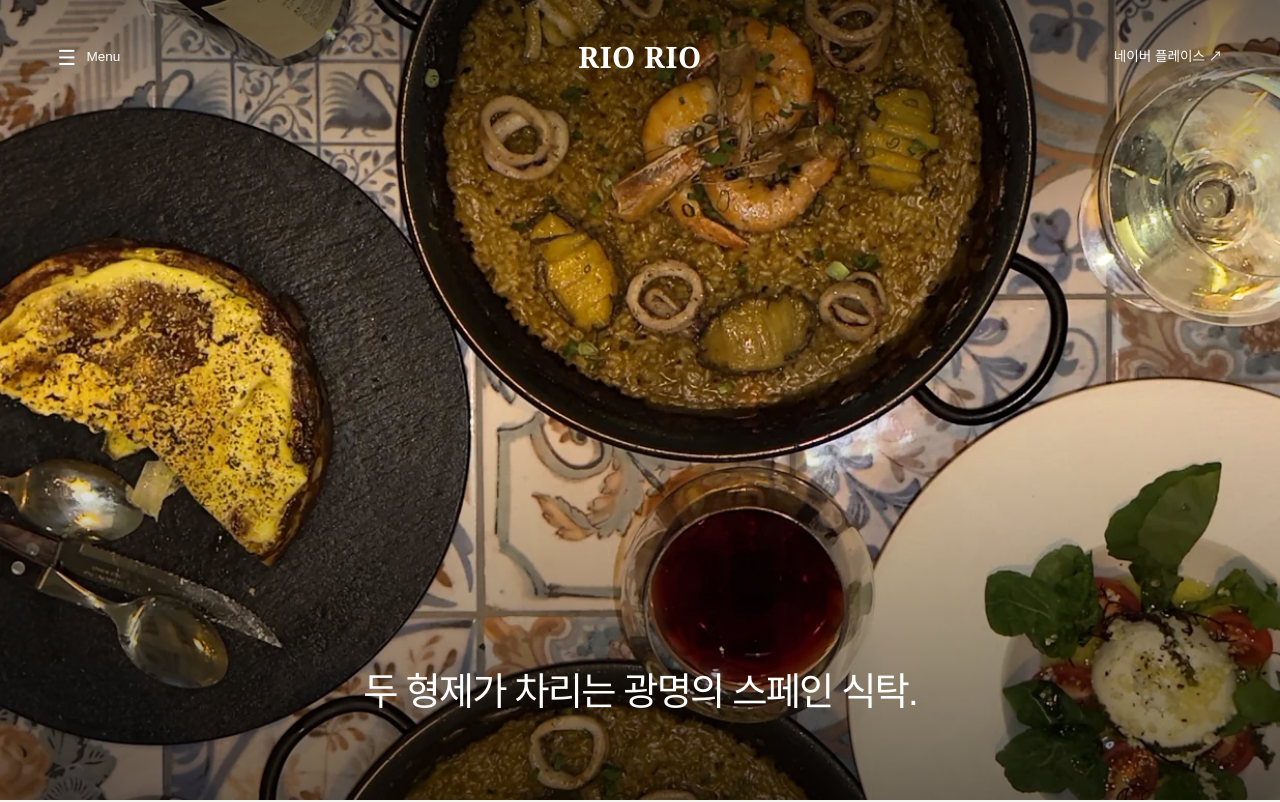
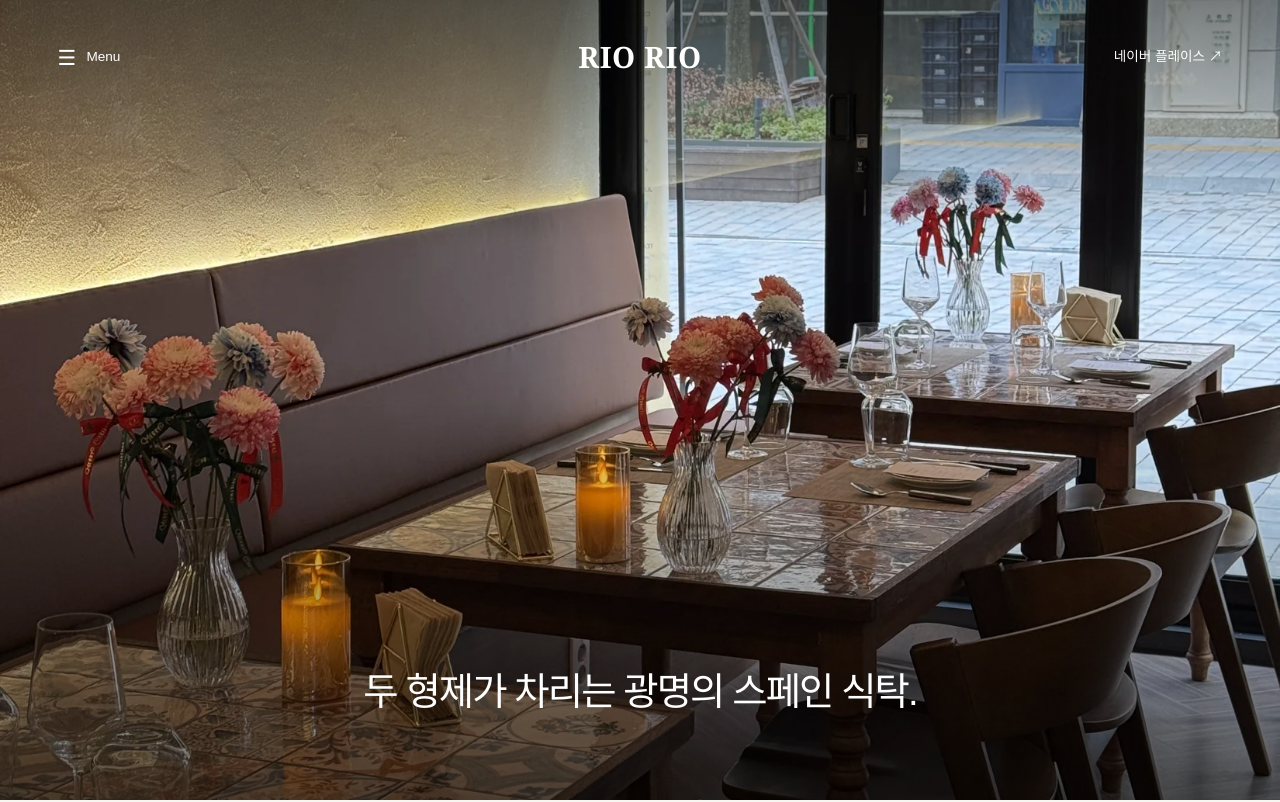
Before and after one commit to euijeong-Kang/riorio, a React (Vite) app: page / in a window 1280 px wide. Shown: the top 802 px of the page. Built offline with nearby package versions, Linux system fonts and the light colour scheme; a web font is replaced by a local one.

Commit message:
Use restaurant interior as home hero

```diff
--- a/src/pages/home/home.css
+++ b/src/pages/home/home.css
@@ -34,7 +34,7 @@
 .editorial-dish, .editorial-kitchen { display:block; width:100%; object-fit:cover; }
 .editorial-dish { height:100%; object-position:center; }
 .editorial-kitchen { object-position:center 65%; filter:grayscale(100%); }
-.editorial-hero-image { object-position:center 48%; }
-@media(max-width:700px) { .editorial-hero-image { object-position:center 48%; } .editorial-dish { height:auto; } }
+.editorial-hero-image { object-position:center 62%; }
+@media(max-width:700px) { .editorial-hero-image { object-position:center 62%; } .editorial-dish { height:auto; } }
 
 .editorial-footer-links { display:flex; gap:2rem; flex-wrap:wrap; }
--- a/src/pages/home/page.tsx
+++ b/src/pages/home/page.tsx
@@ -28,7 +28,7 @@ export default function Home({ english = false }: { english?: boolean }) {
 
   return <div className="editorial-home">
     <section className="editorial-hero">
-      <img className="editorial-hero-image" src="/images/home-table.webp" alt={t('전복 빠에야와 와인이 놓인 리오리오의 식탁', 'RIORIO’s table with abalone paella and wine')} />
+      <img className="editorial-hero-image" src="/images/home-interior.webp" alt={t('리오리오 매장 내부에 차려진 식탁', 'Tables set inside RIORIO')} />
       <header className="editorial-header">
         <button ref={menuButton} type="button" className="editorial-menu-button" aria-expanded={open} aria-controls="home-navigation" onClick={() => setOpen(!open)}><span aria-hidden="true">{open ? '×' : '☰'}</span> <span className="editorial-menu-label">Menu</span></button>
         <Link className="editorial-logo" to={`${prefix}/`} aria-label="RIORIO home">RIO RIO</Link>
```
